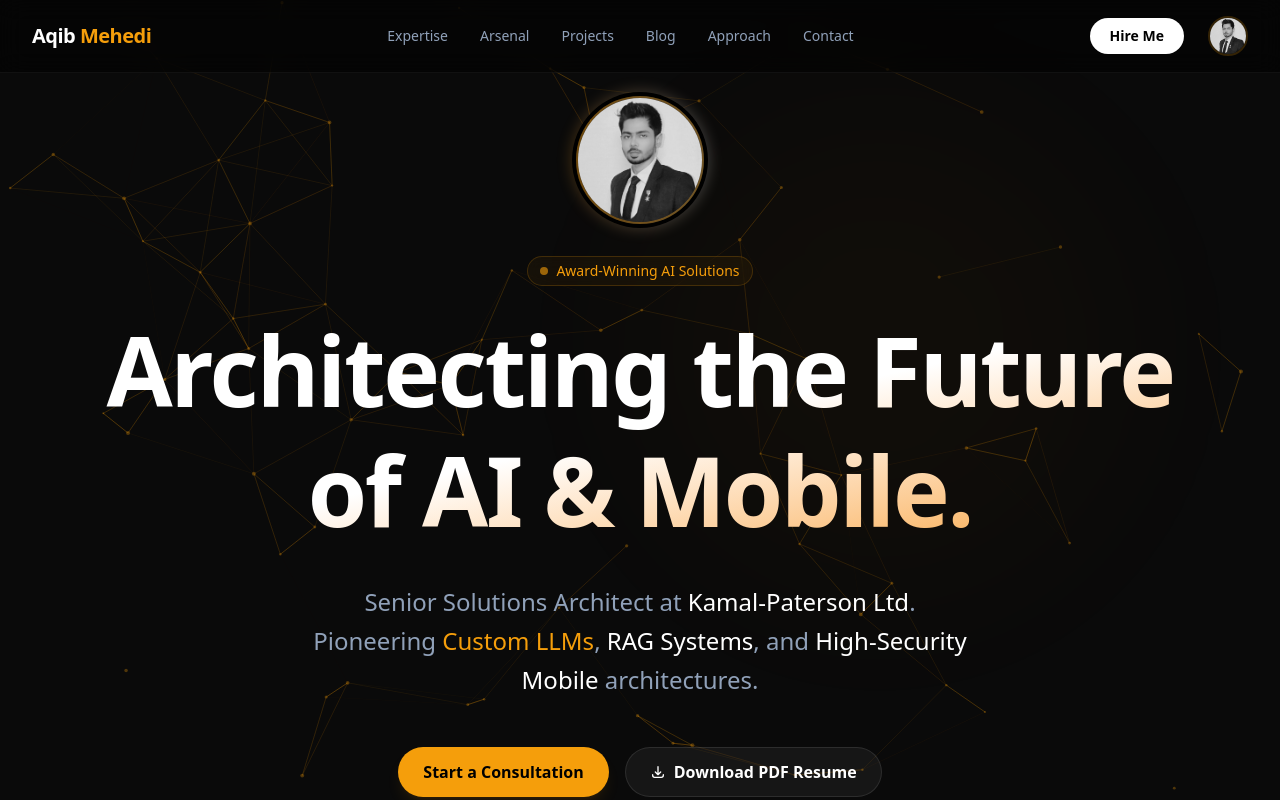
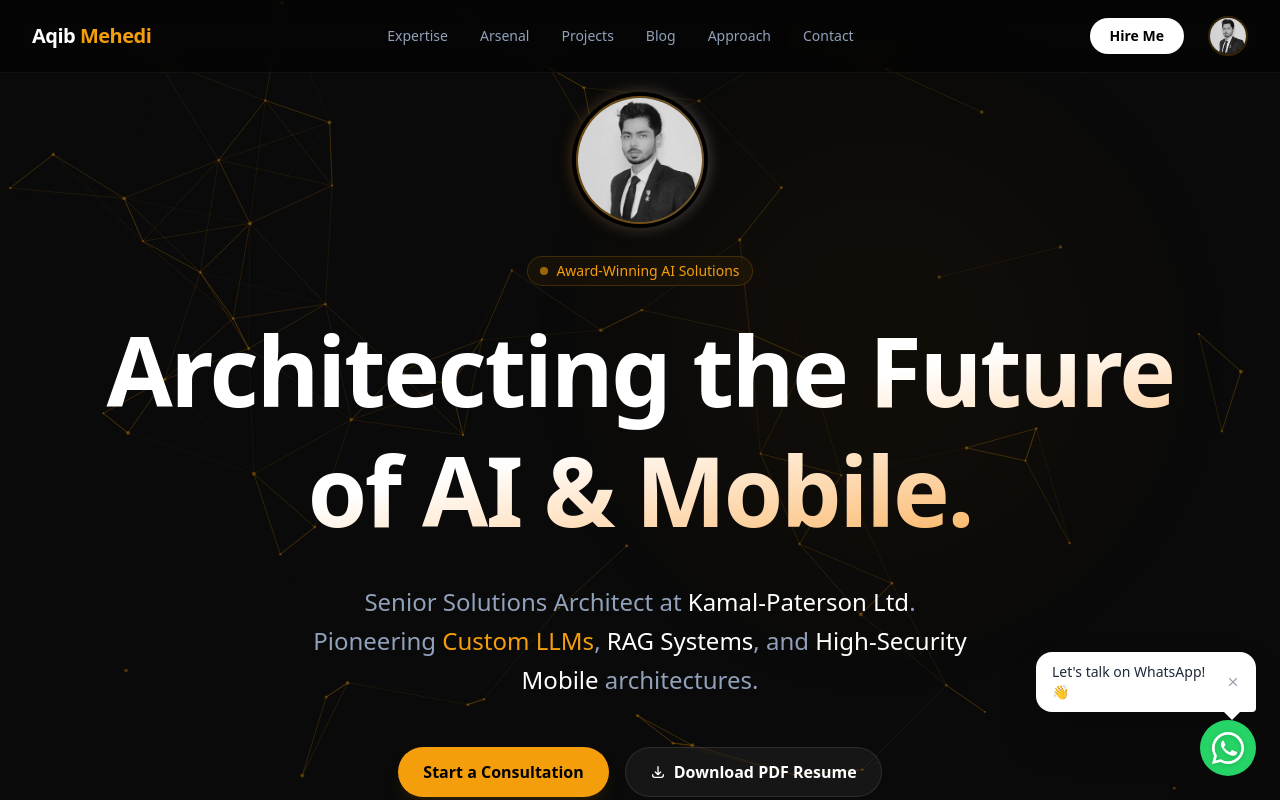
Before and after one commit to aqibmehedi007/Portfolio-Site, a Next.js app: page / in a window 1280 px wide. Shown: the top 800 px of the page. Built offline with nearby package versions, Linux system fonts and the light colour scheme; no server answers; the database is empty.

Commit message:
feat: floating whatsapp button with tooltip, ping animation and pre-filled message

```diff
--- a/src/app/layout.tsx
+++ b/src/app/layout.tsx
@@ -3,6 +3,7 @@ import { Inter, Outfit } from "next/font/google";
 import "./globals.css";
 import { SITE_CONFIG, SCHEMA_DATA } from "@/core/config";
 import VisitorTracker from "@/components/features/VisitorTracker";
+import WhatsAppButton from "@/components/features/WhatsAppButton";
 
 const inter = Inter({
   variable: "--font-inter",
@@ -66,6 +67,7 @@ export default function RootLayout({
         className={`${inter.variable} ${outfit.variable} font-sans antialiased bg-black text-white`}
       >
         <VisitorTracker />
+        <WhatsAppButton />
         {children}
       </body>
     </html>
--- /dev/null
+++ b/src/components/features/WhatsAppButton.tsx
@@ -0,0 +1,77 @@
+"use client";
+
+import { useState, useEffect } from "react";
+import { SITE_CONFIG } from "@/core/config";
+import { X, MessageCircle } from "lucide-react";
+
+const WHATSAPP_MESSAGE = encodeURIComponent(
+    "Hi Aqib! I visited your portfolio and I'd like to discuss a project with you. 🚀"
+);
+
+// Strip non-digits except leading +
+const phone = SITE_CONFIG.socials.whatsapp.replace(/[^\d+]/g, "");
+const WHATSAPP_URL = `https://wa.me/${phone}?text=${WHATSAPP_MESSAGE}`;
+
+export default function WhatsAppButton() {
+    const [visible, setVisible] = useState(false);
+    const [showTooltip, setShowTooltip] = useState(false);
+    const [dismissed, setDismissed] = useState(false);
+
+    // Show button after 2s
+    useEffect(() => {
+        const t = setTimeout(() => setVisible(true), 2000);
+        return () => clearTimeout(t);
+    }, []);
+
+    // Show tooltip pulse after 4s
+    useEffect(() => {
+        if (!visible || dismissed) return;
+        const t = setTimeout(() => setShowTooltip(true), 2000);
+        return () => clearTimeout(t);
+    }, [visible, dismissed]);
+
+    if (!visible) return null;
+
+    return (
+        <div className="fixed bottom-6 right-6 z-50 flex flex-col items-end gap-2">
+            {/* Tooltip bubble */}
+            {showTooltip && !dismissed && (
+                <div className="relative flex items-center gap-2 bg-white text-gray-800 text-sm font-medium px-4 py-2.5 rounded-2xl rounded-br-sm shadow-2xl max-w-[220px] animate-in slide-in-from-bottom-2 fade-in duration-300">
+                    <span>Let's talk on WhatsApp! 👋</span>
+                    <button
+                        onClick={() => { setShowTooltip(false); setDismissed(true); }}
+                        className="ml-1 text-gray-400 hover:text-gray-600 flex-shrink-0"
+                        aria-label="Dismiss"
+                    >
+                        <X size={14} />
+                    </button>
+                    {/* Tail */}
+                    <div className="absolute -bottom-2 right-4 w-0 h-0 border-l-8 border-l-transparent border-r-8 border-r-transparent border-t-8 border-t-white" />
+                </div>
+            )}
+
+            {/* Main WhatsApp Button */}
+            <a
+                href={WHATSAPP_URL}
+                target="_blank"
+                rel="noopener noreferrer"
+                aria-label="Chat on WhatsApp"
+                onClick={() => setShowTooltip(false)}
+                className="group relative flex items-center justify-center w-14 h-14 rounded-full shadow-2xl transition-transform duration-300 hover:scale-110 active:scale-95"
+                style={{ backgroundColor: "#25D366" }}
+            >
+                {/* Ping animation ring */}
+                <span className="absolute inset-0 rounded-full bg-[#25D366] animate-ping opacity-30" />
+
+                {/* WhatsApp SVG Icon */}
+                <svg
+                    xmlns="http://www.w3.org/2000/svg"
+                    viewBox="0 0 32 32"
+                    className="w-8 h-8 fill-white drop-shadow-sm"
+                >
+                    <path d="M16 0C7.164 0 0 7.163 0 16c0 2.825.738 5.476 2.027 7.775L0 32l8.437-2.01A15.94 15.94 0 0 0 16 32c8.836 0 16-7.163 16-16S24.836 0 16 0zm0 29.333a13.28 13.28 0 0 1-6.765-1.851l-.484-.289-5.008 1.196 1.228-4.877-.317-.5A13.23 13.23 0 0 1 2.667 16C2.667 8.636 8.636 2.667 16 2.667S29.333 8.636 29.333 16 23.364 29.333 16 29.333zm7.273-9.87c-.398-.199-2.353-1.161-2.718-1.294-.365-.133-.631-.199-.898.199-.266.398-1.031 1.294-1.264 1.56-.234.266-.466.299-.864.1-.398-.199-1.68-.619-3.2-1.975-1.183-1.056-1.981-2.36-2.214-2.758-.234-.398-.025-.613.175-.811.18-.179.398-.466.597-.699.199-.234.266-.398.398-.664.133-.266.066-.499-.033-.698-.1-.199-.898-2.164-1.231-2.962-.323-.778-.653-.672-.898-.685l-.765-.013c-.266 0-.698.1-.1064.499-.365.398-1.397 1.365-1.397 3.329 0 1.964 1.43 3.862 1.629 4.128.199.266 2.813 4.295 6.816 6.026.953.41 1.697.655 2.278.839.957.305 1.828.262 2.516.159.767-.114 2.353-.962 2.686-1.891.332-.93.332-1.728.232-1.892-.099-.163-.365-.262-.764-.46z" />
+                </svg>
+            </a>
+        </div>
+    );
+}
--- a/src/core/config.ts
+++ b/src/core/config.ts
@@ -36,6 +36,7 @@ export const SITE_CONFIG = {
         github: "https://github.com/aqibmehedi007",
         linkedin: "https://linkedin.com/in/aqibmehedi",
         email: "aqibcareer007@gmail.com",
+        whatsapp: "+8801777818880",
     },
     navLinks: [
         { label: "Expertise", href: "/#stack" },
```
